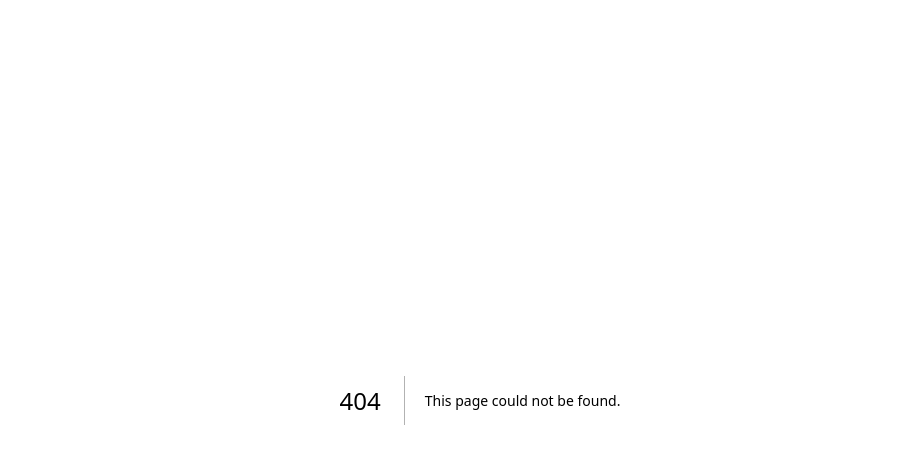
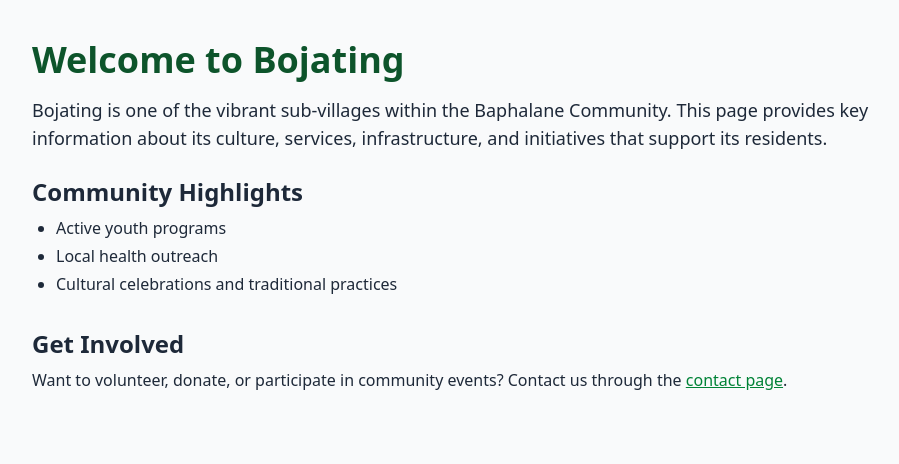
Before and after one commit to RXA8/Baphalane, a Next.js app in the folder baphalane/: page /bojating in a window 1280 px wide. Before the commit this address had no page. Shown: the top 464 px of the page, without its empty margins (160-1059 px from the left). Built offline with nearby package versions, Linux system fonts and the light colour scheme.

Commit message:
Created bojating page

```diff
--- /dev/null
+++ b/baphalane/src/app/bojating/page.tsx
@@ -0,0 +1,41 @@
+import Head from 'next/head';
+import Link from 'next/link';
+
+export default function Bojating() {
+  return (
+    <>
+      <Head>
+        <title>Bojating | Baphalane Community</title>
+        <meta name="description" content="Information about the Bojating sub-village in Ramokokastad." />
+      </Head>
+
+      <main className="min-h-screen px-6 py-10 bg-gray-50 text-gray-800">
+        <div className="max-w-4xl mx-auto">
+          <h1 className="text-4xl font-bold mb-4 text-green-900">Welcome to Bojating</h1>
+          <p className="mb-6 text-lg">
+            Bojating is one of the vibrant sub-villages within the Baphalane Community. This page provides key
+            information about its culture, services, infrastructure, and initiatives that support its residents.
+          </p>
+
+          {/* Sample sections */}
+          <section className="mb-8">
+            <h2 className="text-2xl font-semibold mb-2">Community Highlights</h2>
+            <ul className="list-disc pl-6 space-y-1">
+              <li>Active youth programs</li>
+              <li>Local health outreach</li>
+              <li>Cultural celebrations and traditional practices</li>
+            </ul>
+          </section>
+
+          <section>
+            <h2 className="text-2xl font-semibold mb-2">Get Involved</h2>
+            <p>
+              Want to volunteer, donate, or participate in community events? Contact us through the{' '}
+              <Link href="/#contact" className="text-green-700 underline hover:text-green-900">contact page</Link>.
+            </p>
+          </section>
+        </div>
+      </main>
+    </>
+  );
+}
--- a/baphalane/src/app/page.tsx
+++ b/baphalane/src/app/page.tsx
@@ -95,7 +95,7 @@ export default function HomePage() {
                   <div className="absolute left-0 mt-2 w-40 bg-white shadow-lg rounded-md opacity-0 group-hover:opacity-100 invisible group-hover:visible transition-all duration-200 z-20">
                     <Link href="#phadi" className="block px-4 py-2 hover:bg-green-100">Phadi</Link>
                     <Link href="#mmorogong" className="block px-4 py-2 hover:bg-green-100">Mmorogong</Link>
-                    <Link href="#bojating" className="block px-4 py-2 hover:bg-green-100">Bojating</Link>
+                    <Link href="/bojating" className="block px-4 py-2 hover:bg-green-100">Bojating</Link>
                     <Link href="#phalane" className="block px-4 py-2 hover:bg-green-100">Phalane</Link>
                   </div>
                 </div>
@@ -118,7 +118,7 @@ export default function HomePage() {
                   <span className="block font-semibold text-gray-700">Sub-Villages</span>
                   <Link href="#phadi" className="block pl-4 text-sm">Phadi</Link>
                   <Link href="#mmorogong" className="block pl-4 text-sm">Mmorogong</Link>
-                  <Link href="#bojating" className="block pl-4 text-sm">Bojating</Link>
+                  <Link href="/bojating" className="block pl-4 text-sm">Bjating</Link>
                   <Link href="#phalane" className="block pl-4 text-sm">Phalane</Link>
                 </div>
               </div>
```
